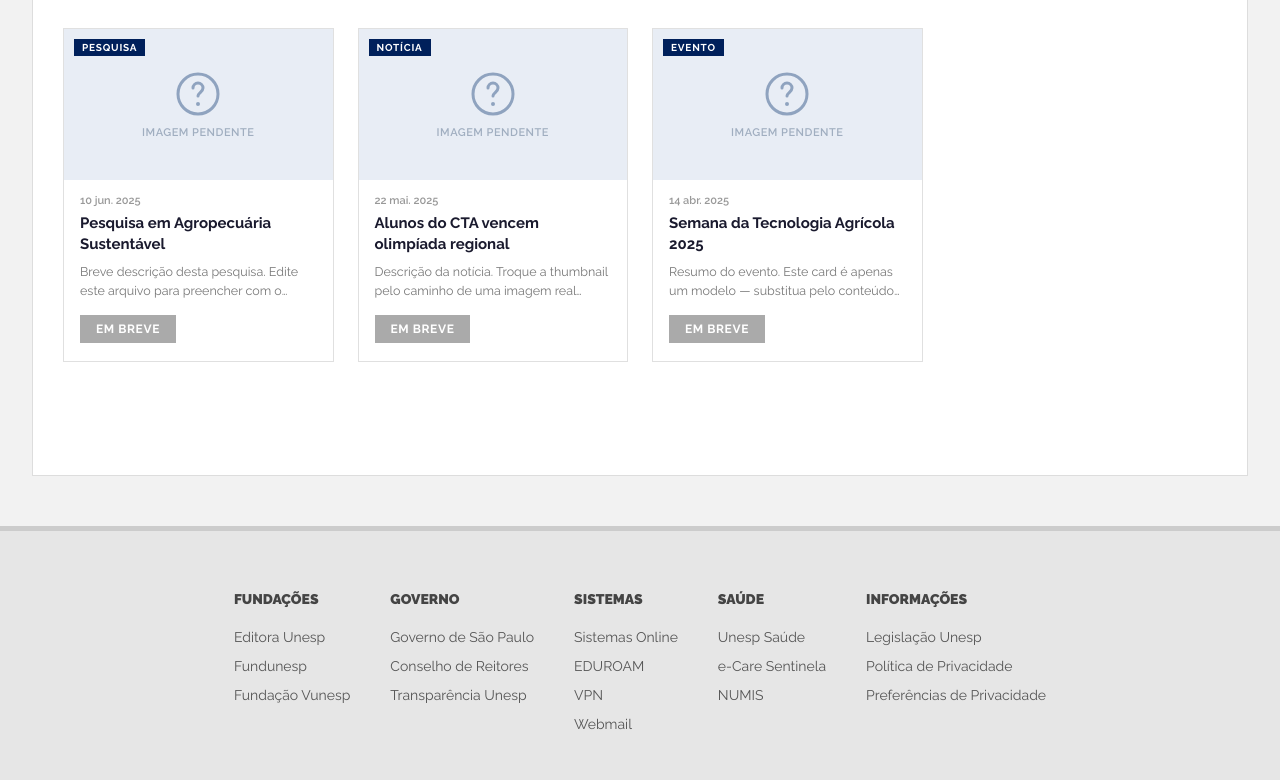
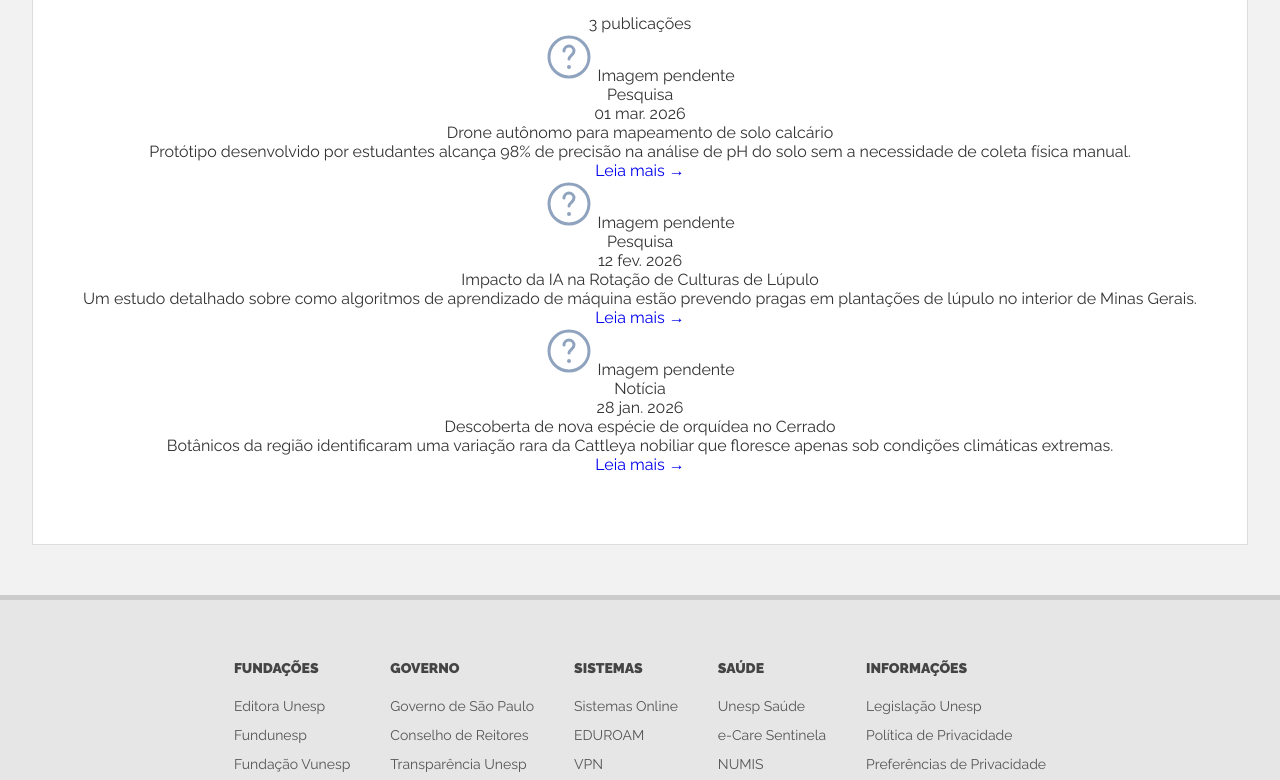
Before and after one commit to mendesdaviganga7410/Col-gioCtaObservat-rio, a plain HTML site: page Páginas/Aba1.html in a window 1280 px wide. Shown: the part 550-1330 px from the top of the page. Drawn offline with Linux system fonts and the light colour scheme.

Commit message:
Atualizacao automatica: 03/03/2026 23:44:21,84

```diff
--- a/Páginas/Aba1.html
+++ b/Páginas/Aba1.html
@@ -6,169 +6,8 @@
     <meta name="viewport" content="width=device-width, initial-scale=1.0">
     <title>Observatório CTA</title>
     <link rel="stylesheet" href="../style.css">
-    <link href="https://fonts.googleapis.com/css2?family=Raleway:wght@300;400;500;600;700;900&display=swap" rel="stylesheet">
-
-    <style>
-        .news-grid {
-            display: grid;
-            grid-template-columns: repeat(auto-fill, minmax(260px, 1fr));
-            gap: 24px;
-            padding: 10px 0 30px;
-            text-align: left;
-        }
-
-        .news-card {
-            background: #fff;
-            border: 1px solid #e0e0e0;
-            cursor: pointer;
-            display: flex;
-            flex-direction: column;
-            transition: box-shadow 0.15s, transform 0.15s;
-            position: relative;
-            overflow: hidden;
-        }
-
-        .news-card:hover {
-            box-shadow: 0 6px 24px rgba(0, 32, 91, 0.13);
-            transform: translateY(-3px);
-        }
-
-        .card-thumb {
-            width: 100%;
-            aspect-ratio: 16 / 9;
-            background-color: #e8edf5;
-            display: flex;
-            align-items: center;
-            justify-content: center;
-            overflow: hidden;
-            position: relative;
-        }
-
-        .card-thumb img.thumb-img {
-            width: 100%;
-            height: 100%;
-            object-fit: cover;
-            display: block;
-        }
-
-        .thumb-placeholder {
-            display: flex;
-            flex-direction: column;
-            align-items: center;
-            gap: 8px;
-            color: #a0aec0;
-        }
-
-        .thumb-placeholder span {
-            font-size: 11px;
-            font-family: 'Raleway', sans-serif;
-            font-weight: 600;
-            text-transform: uppercase;
-            letter-spacing: 0.5px;
-        }
-
-        .card-categoria {
-            position: absolute;
-            top: 10px;
-            left: 10px;
-            background: var(--brand-blue);
-            color: #fff;
-            font-size: 10px;
-            font-weight: 700;
-            text-transform: uppercase;
-            letter-spacing: 0.8px;
-            padding: 3px 8px;
-            font-family: 'Raleway', sans-serif;
-        }
-
-        .card-body {
-            padding: 14px 16px 18px;
-            display: flex;
-            flex-direction: column;
-            flex: 1;
-        }
-
-        .card-data {
-            font-size: 11px;
-            color: #999;
-            font-weight: 600;
-            margin-bottom: 6px;
-            font-family: 'Raleway', sans-serif;
-        }
-
-        .card-titulo {
-            font-size: 15px;
-            font-weight: 700;
-            color: #1a1a2e;
-            line-height: 1.4;
-            margin-bottom: 8px;
-            font-family: 'Raleway', sans-serif;
-            flex: 1;
-        }
-
-        .card-resumo {
-            font-size: 12.5px;
-            color: #777;
-            line-height: 1.5;
-            font-family: 'Raleway', sans-serif;
-            display: -webkit-box;
-            -webkit-line-clamp: 2;
-            -webkit-box-orient: vertical;
-            overflow: hidden;
-        }
-
-        .card-link-btn {
-            display: inline-block;
-            margin-top: 14px;
-            padding: 7px 16px;
-            background: var(--brand-blue);
-            color: #fff !important;
-            font-size: 12px;
-            font-weight: 700;
-            text-transform: uppercase;
-            letter-spacing: 0.6px;
-            font-family: 'Raleway', sans-serif;
-            align-self: flex-start;
-            transition: background 0.1s;
-        }
-
-        .card-link-btn:hover { background: var(--pu-site-link-hover-color); }
-
-        .grid-empty {
-            grid-column: 1 / -1;
-            text-align: center;
-            padding: 60px 20px;
-            color: #aaa;
-        }
-
-        .section-header {
-            display: flex;
-            align-items: center;
-            justify-content: space-between;
-            margin-bottom: 28px;
-            border-bottom: 3px solid var(--brand-blue);
-            padding-bottom: 14px;
-        }
-
-        .section-header h2 {
-            font-size: 22px !important;
-            margin-bottom: 0 !important;
-            color: var(--brand-blue) !important;
-            text-align: left !important;
-        }
-
-        .section-header .total-posts {
-            font-size: 13px;
-            color: #999;
-            font-weight: 600;
-        }
-
-        .content { text-align: left !important; }
-
-        @media (max-width: 600px) {
-            .news-grid { grid-template-columns: 1fr; }
-        }
-    </style>
+    <link href="https://fonts.googleapis.com/css2?family=Raleway:wght@300;400;500;600;700;900&display=swap"
+        rel="stylesheet">
 </head>
 
 <body>
@@ -176,7 +15,8 @@
     <header class="top-bar" id="mobile-main-header">
         <button id="mainNavTrigger" class="btn-menu-toggle">
             <svg xmlns="http://www.w3.org/2000/svg" width="32" height="32" viewBox="0 0 24 24">
-                <path fill="none" stroke="currentColor" stroke-linecap="round" stroke-width="2" d="M18 7H6m12 10H6m12-5H6" />
+                <path fill="none" stroke="currentColor" stroke-linecap="round" stroke-width="2"
+                    d="M18 7H6m12 10H6m12-5H6" />
             </svg>
         </button>
         <div class="header-content-wrapper">
@@ -197,37 +37,69 @@
                 <div class="modal-content">
                     <ul class="pu-menu flex-column" id="pu-main-menu-off-canvas">
                         <li class="has-submenu">
-                            <a href="https://www.fcav.unesp.br/#!/colegio-agricola/administracao/" target="_parent"><span>Instituição</span></a>
+                            <a href="https://www.fcav.unesp.br/#!/colegio-agricola/administracao/"
+                                target="_parent"><span>Instituição</span></a>
                             <ul class="pu-menu">
-                                <li><a href="https://www.fcav.unesp.br/#!/colegio-agricola/administracao/sobre-o-cta/"><span>Sobre o C.T.A.</span></a></li>
-                                <li><a href="https://www.fcav.unesp.br/#!/colegio-agricola/administracao/localizacao/"><span>Localização</span></a></li>
-                                <li><a href="https://www.fcav.unesp.br/#!/colegio-agricola/administracao/direcao/"><span>Direção</span></a></li>
-                                <li><a href="https://www.fcav.unesp.br/#!/colegio-agricola/administracao/coordenadores/"><span>Coordenadores</span></a></li>
-                                <li><a href="https://www.fcav.unesp.br/#!/colegio-agricola/administracao/corpo-docente/"><span>Corpo Docente</span></a></li>
-                                <li><a href="https://www.fcav.unesp.br/#!/colegio-agricola/administracao/secretaria/"><span>Secretaria</span></a></li>
-                                <li><a href="https://www.fcav.unesp.br/#!/colegio-agricola/administracao/associacao-de-pais-e-mestres---apm/"><span>Associação de Pais e Mestres</span></a></li>
+                                <li><a href="https://www.fcav.unesp.br/#!/colegio-agricola/administracao/sobre-o-cta/"><span>Sobre
+                                            o C.T.A.</span></a></li>
+                                <li><a
+                                        href="https://www.fcav.unesp.br/#!/colegio-agricola/administracao/localizacao/"><span>Localização</span></a>
+                                </li>
+                                <li><a
+                                        href="https://www.fcav.unesp.br/#!/colegio-agricola/administracao/direcao/"><span>Direção</span></a>
+                                </li>
+                                <li><a
+                                        href="https://www.fcav.unesp.br/#!/colegio-agricola/administracao/coordenadores/"><span>Coordenadores</span></a>
+                                </li>
+                                <li><a
+                                        href="https://www.fcav.unesp.br/#!/colegio-agricola/administracao/corpo-docente/"><span>Corpo
+                                            Docente</span></a></li>
+                                <li><a
+                                        href="https://www.fcav.unesp.br/#!/colegio-agricola/administracao/secretaria/"><span>Secretaria</span></a>
+                                </li>
+                                <li><a
+                                        href="https://www.fcav.unesp.br/#!/colegio-agricola/administracao/associacao-de-pais-e-mestres---apm/"><span>Associação
+                                            de Pais e Mestres</span></a></li>
                             </ul>
                         </li>
                         <li class="has-submenu">
-                            <a href="https://www.fcav.unesp.br/#!/colegio-agricola/secretaria/" target="_parent"><span>Cursos</span></a>
+                            <a href="https://www.fcav.unesp.br/#!/colegio-agricola/secretaria/"
+                                target="_parent"><span>Cursos</span></a>
                             <ul class="pu-menu">
-                                <li><a href="https://www.fcav.unesp.br/#!/colegio-agricola/secretaria/ensino-medio/"><span>Ensino Médio</span></a></li>
-                                <li><a href="https://www.fcav.unesp.br/#!/colegio-agricola/secretaria/agropecuaria/"><span>Agropecuária</span></a></li>
-                                <li><a href="https://www.fcav.unesp.br/#!/colegio-agricola/secretaria/informatica/"><span>Informática</span></a></li>
+                                <li><a href="https://www.fcav.unesp.br/#!/colegio-agricola/secretaria/ensino-medio/"><span>Ensino
+                                            Médio</span></a></li>
+                                <li><a
+                                        href="https://www.fcav.unesp.br/#!/colegio-agricola/secretaria/agropecuaria/"><span>Agropecuária</span></a>
+                                </li>
+                                <li><a
+                                        href="https://www.fcav.unesp.br/#!/colegio-agricola/secretaria/informatica/"><span>Informática</span></a>
+                                </li>
                             </ul>
                         </li>
                         <li class="has-submenu">
-                            <a href="https://www.fcav.unesp.br/#!/colegio-agricola/estagios/" target="_parent"><span>Vida Acadêmica</span></a>
+                            <a href="https://www.fcav.unesp.br/#!/colegio-agricola/estagios/"
+                                target="_parent"><span>Vida Acadêmica</span></a>
                             <ul class="pu-menu">
-                                <li><a href="https://www.fcav.unesp.br/#!/colegio-agricola/estagios/mural/"><span>Mural</span></a></li>
-                                <li><a href="https://www.fcav.unesp.br/#!/colegio-agricola/estagios/estagios/"><span>Estágios</span></a></li>
-                                <li><a href="https://www.fcav.unesp.br/#!/colegio-agricola/estagios/boletim/"><span>Boletim</span></a></li>
-                                <li><a href="https://www.fcav.unesp.br/#!/colegio-agricola/estagios/permanencia-estudantil/"><span>Permanência Estudantil</span></a></li>
+                                <li><a
+                                        href="https://www.fcav.unesp.br/#!/colegio-agricola/estagios/mural/"><span>Mural</span></a>
+                                </li>
+                                <li><a
+                                        href="https://www.fcav.unesp.br/#!/colegio-agricola/estagios/estagios/"><span>Estágios</span></a>
+                                </li>
+                                <li><a
+                                        href="https://www.fcav.unesp.br/#!/colegio-agricola/estagios/boletim/"><span>Boletim</span></a>
+                                </li>
+                                <li><a
+                                        href="https://www.fcav.unesp.br/#!/colegio-agricola/estagios/permanencia-estudantil/"><span>Permanência
+                                            Estudantil</span></a></li>
                             </ul>
                         </li>
-                        <li><a href="https://www.fcav.unesp.br/#!/colegio-agricola/vestibulinho/" class="main-link"><span>Vestibulinho</span></a></li>
-                        <li><a href="https://www.fcav.unesp.br/#!/colegio-agricola/regimento/" class="main-link"><span>Regimento Escolar</span></a></li>
-                        <li><a href="https://www.fcav.unesp.br/#!/colegio-agricola/projetos-pedagogicos/" class="main-link"><span>Projetos Pedagógicos</span></a></li>
+                        <li><a href="https://www.fcav.unesp.br/#!/colegio-agricola/vestibulinho/"
+                                class="main-link"><span>Vestibulinho</span></a></li>
+                        <li><a href="https://www.fcav.unesp.br/#!/colegio-agricola/regimento/"
+                                class="main-link"><span>Regimento Escolar</span></a></li>
+                        <li><a href="https://www.fcav.unesp.br/#!/colegio-agricola/projetos-pedagogicos/"
+                                class="main-link"><span>Projetos Pedagógicos</span></a></li>
                     </ul>
                 </div>
             </div>
@@ -248,7 +120,7 @@
 
     <main class="content">
         <div class="section-header">
-            <h2>Notícias &amp; Pesquisas</h2>
+            <h2>Categoria1</h2>
             <span class="total-posts" id="total-posts"></span>
         </div>
         <div class="news-grid" id="news-grid"></div>
@@ -278,34 +150,33 @@
 
             {
                 id: "post-001",
-            titulo: "Pesquisa em Agropecuária Sustentável",
+                titulo: "Impacto da IA na Rotação de Culturas de Lúpulo",
                 categoria: "Pesquisa",
-            data: "2025-06-10",
+                data: "2026-02-12",
                 thumbnail: "",
-            link: "#",
-            resumo: "Breve descrição desta pesquisa. Edite este arquivo para preencher com o conteúdo real."
+                link: "posts/impacto-ia.html",
+                resumo: "Um estudo detalhado sobre como algoritmos de aprendizado de máquina estão prevendo pragas em plantações de lúpulo no interior de Minas Gerais."
             },
 
             {
                 id: "post-002",
-            titulo: "Alunos do CTA vencem olimpíada regional",
+                titulo: "Descoberta de nova espécie de orquídea no Cerrado",
                 categoria: "Notícia",
-            data: "2025-05-22",
+                data: "2026-01-28",
                 thumbnail: "",
-            link: "#",
-            resumo: "Descrição da notícia. Troque a thumbnail pelo caminho de uma imagem real quando disponível."
+                link: "posts/impacto-ia.html",
+                resumo: "Botânicos da região identificaram uma variação rara da Cattleya nobiliar que floresce apenas sob condições climáticas extremas."
             },
 
             {
                 id: "post-003",
-            titulo: "Semana da Tecnologia Agrícola 2025",
-            categoria: "Evento",
-            data: "2025-04-14",
+                titulo: "Drone autônomo para mapeamento de solo calcário",
+                categoria: "Pesquisa",
+                data: "2026-03-01",
                 thumbnail: "",
-            link: "#",
-            resumo: "Resumo do evento. Este card é apenas um modelo — substitua pelo conteúdo real."
+                link: "posts/impacto-ia.html",
+                resumo: "Protótipo desenvolvido por estudantes alcança 98% de precisão na análise de pH do solo sem a necessidade de coleta física manual."
             }
-
         ];
 
         /* ================================================================
@@ -315,14 +186,14 @@
         function formatarData(str) {
             if (!str) return '';
             const [ano, mes, dia] = str.split('-');
-        const meses = ['jan','fev','mar','abr','mai','jun','jul','ago','set','out','nov','dez'];
-        return `${dia} ${meses[parseInt(mes,10)-1]}. ${ano}`;
+            const meses = ['jan', 'fev', 'mar', 'abr', 'mai', 'jun', 'jul', 'ago', 'set', 'out', 'nov', 'dez'];
+            return `${dia} ${meses[parseInt(mes, 10) - 1]}. ${ano}`;
         }
 
         function renderizarGrid() {
-        const grid    = document.getElementById('news-grid');
+            const grid = document.getElementById('news-grid');
             const totalEl = document.getElementById('total-posts');
-        const posts   = [...POSTS].sort((a, b) => new Date(b.data) - new Date(a.data));
+            const posts = [...POSTS].sort((a, b) => new Date(b.data) - new Date(a.data));
 
             totalEl.textContent = posts.length
                 ? `${posts.length} publicaç${posts.length === 1 ? 'ão' : 'ões'}`
@@ -387,24 +258,32 @@
             <div class="footer-col">
                 <h3>FUNDAÇÕES</h3>
                 <ul>
-                    <li><a href="https://editoraunesp.com.br/" target="_blank" rel="noopener noreferrer">Editora Unesp</a></li>
-                    <li><a href="https://www.fundunesp.org.br/" target="_blank" rel="noopener noreferrer">Fundunesp</a></li>
-                    <li><a href="https://www.vunesp.com.br/" target="_blank" rel="noopener noreferrer">Fundação Vunesp</a></li>
+                    <li><a href="https://editoraunesp.com.br/" target="_blank" rel="noopener noreferrer">Editora
+                            Unesp</a></li>
+                    <li><a href="https://www.fundunesp.org.br/" target="_blank" rel="noopener noreferrer">Fundunesp</a>
+                    </li>
+                    <li><a href="https://www.vunesp.com.br/" target="_blank" rel="noopener noreferrer">Fundação
+                            Vunesp</a></li>
                 </ul>
             </div>
             <div class="footer-col">
                 <h3>GOVERNO</h3>
                 <ul>
-                    <li><a href="https://www.saopaulo.sp.gov.br/" target="_blank" rel="noopener noreferrer">Governo de São Paulo</a></li>
-                    <li><a href="https://www.cruesp.sp.gov.br/" target="_blank" rel="noopener noreferrer">Conselho de Reitores</a></li>
-                    <li><a href="https://unesp.br/transparencia/" target="_blank" rel="noopener noreferrer">Transparência Unesp</a></li>
+                    <li><a href="https://www.saopaulo.sp.gov.br/" target="_blank" rel="noopener noreferrer">Governo de
+                            São Paulo</a></li>
+                    <li><a href="https://www.cruesp.sp.gov.br/" target="_blank" rel="noopener noreferrer">Conselho de
+                            Reitores</a></li>
+                    <li><a href="https://unesp.br/transparencia/" target="_blank"
+                            rel="noopener noreferrer">Transparência Unesp</a></li>
                 </ul>
             </div>
             <div class="footer-col">
                 <h3>SISTEMAS</h3>
                 <ul>
-                    <li><a href="https://sistemas.unesp.br/" target="_blank" rel="noopener noreferrer">Sistemas Online</a></li>
-                    <li><a href="https://www2.unesp.br/eduroam" target="_blank" rel="noopener noreferrer">EDUROAM</a></li>
+                    <li><a href="https://sistemas.unesp.br/" target="_blank" rel="noopener noreferrer">Sistemas
+                            Online</a></li>
+                    <li><a href="https://www2.unesp.br/eduroam" target="_blank" rel="noopener noreferrer">EDUROAM</a>
+                    </li>
                     <li><a href="https://www2.unesp.br/vpn" target="_blank" rel="noopener noreferrer">VPN</a></li>
                     <li><a href="https://email.unesp.br/" target="_blank" rel="noopener noreferrer">Webmail</a></li>
                 </ul>
@@ -412,17 +291,22 @@
             <div class="footer-col">
                 <h3>SAÚDE</h3>
                 <ul>
-                    <li><a href="https://www.unesp.br/unespsaude/" target="_blank" rel="noopener noreferrer">Unesp Saúde</a></li>
-                    <li><a href="https://www.ecaresentinela.com.br/" target="_blank" rel="noopener noreferrer">e-Care Sentinela</a></li>
+                    <li><a href="https://www.unesp.br/unespsaude/" target="_blank" rel="noopener noreferrer">Unesp
+                            Saúde</a></li>
+                    <li><a href="https://www.ecaresentinela.com.br/" target="_blank" rel="noopener noreferrer">e-Care
+                            Sentinela</a></li>
                     <li><a href="https://www.unesp.br/numis" target="_blank" rel="noopener noreferrer">NUMIS</a></li>
                 </ul>
             </div>
             <div class="footer-col">
                 <h3>INFORMAÇÕES</h3>
                 <ul>
-                    <li><a href="https://www2.unesp.br/secgeral/manuais/legislacao-unesp/" target="_blank" rel="noopener noreferrer">Legislação Unesp</a></li>
-                    <li><a href="https://www.unesp.br/ai/documentos/lgpd/legislacao/" target="_blank" rel="noopener noreferrer">Política de Privacidade</a></li>
-                    <li><a href="https://www.fcav.unesp.br/lib/modals/modal-preferencias-privacidade.php" target="_blank" rel="noopener noreferrer">Preferências de Privacidade</a></li>
+                    <li><a href="https://www2.unesp.br/secgeral/manuais/legislacao-unesp/" target="_blank"
+                            rel="noopener noreferrer">Legislação Unesp</a></li>
+                    <li><a href="https://www.unesp.br/ai/documentos/lgpd/legislacao/" target="_blank"
+                            rel="noopener noreferrer">Política de Privacidade</a></li>
+                    <li><a href="https://www.fcav.unesp.br/lib/modals/modal-preferencias-privacidade.php"
+                            target="_blank" rel="noopener noreferrer">Preferências de Privacidade</a></li>
                 </ul>
             </div>
         </div>
@@ -434,4 +318,5 @@
         </div>
     </footer>
 </body>
+
 </html>
```
Also changed, not shown: 1 other file. Lines whose indentation alone changed are shown as unchanged.
